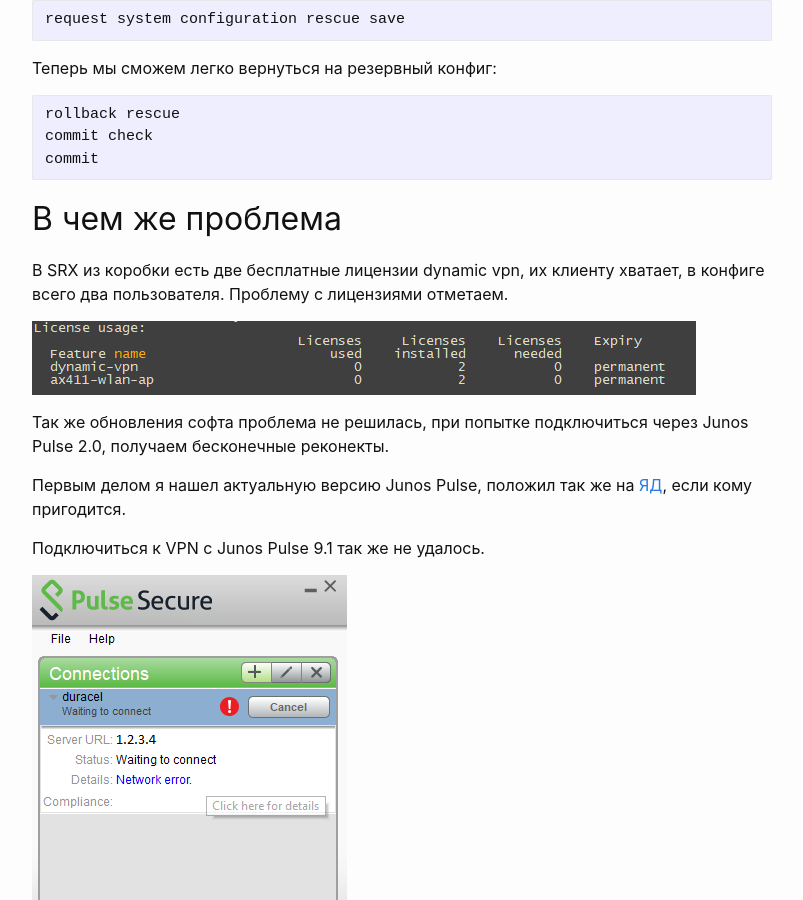
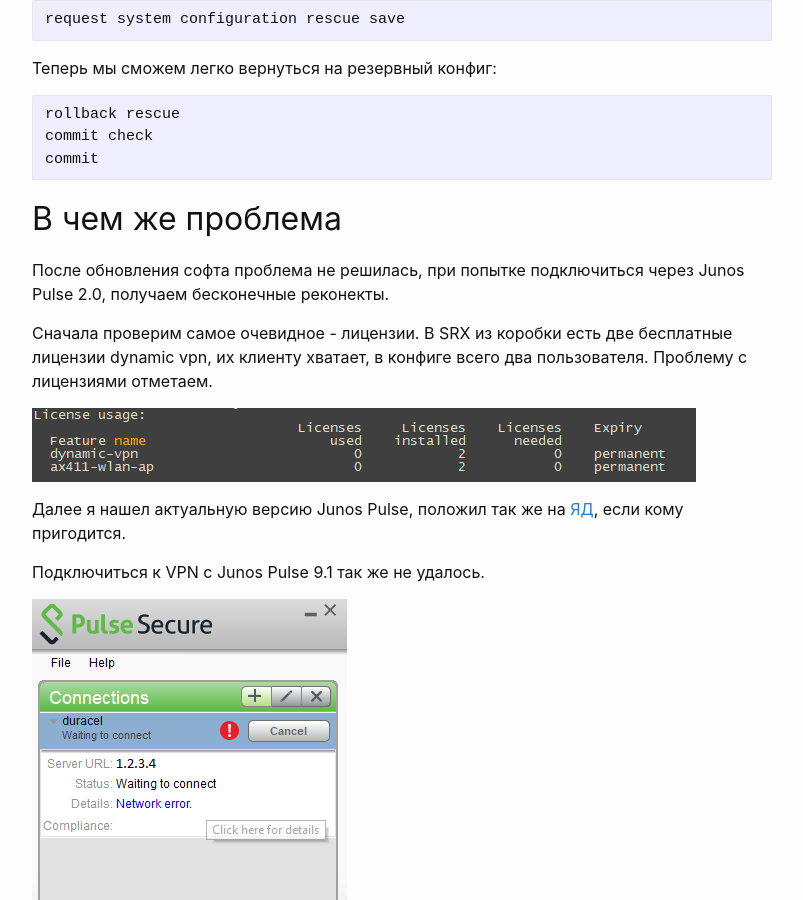
Before and after one commit to woohung/woohung.github.io, a Jekyll site: the page built from _posts/2023-02-09-Dynamic VPN на Juniper SRX100H2.md, in a window 1280 px wide and 900 px high, scrolled down 5676 px. Shown: the whole window, without its empty margins (238-1041 px from the left). Built offline with Jekyll 4.4.1, drawn with Linux system fonts in a browser that asks for light colours.

Commit message:
Update 2023-02-09-Dynamic VPN на Juniper SRX100H2.md

````diff
--- a/_posts/2023-02-09-Dynamic VPN на Juniper SRX100H2.md
+++ b/_posts/2023-02-09-Dynamic VPN на Juniper SRX100H2.md
@@ -187,13 +187,13 @@
 ```
 
 ## В чем же проблема
-В SRX из коробки есть две бесплатные лицензии dynamic vpn, их клиенту хватает, в конфиге всего два пользователя. Проблему с лицензиями отметаем.
+После обновления софта проблема не решилась, при попытке подключиться через Junos Pulse 2.0, получаем бесконечные реконекты.
+
+Сначала проверим самое очевидное - лицензии. В SRX из коробки есть две бесплатные лицензии dynamic vpn, их клиенту хватает, в конфиге всего два пользователя. Проблему с лицензиями отметаем.
 
 ![Check license](/assets/images/SRX100/lic.png)
 
-Так же обновления софта проблема не решилась, при попытке подключиться через Junos Pulse 2.0, получаем бесконечные реконекты.
-
-Первым делом я нашел актуальную версию Junos Pulse, положил так же на [ЯД](https://disk.yandex.ru/d/KonN78vE7DiEUw), если кому пригодится.
+Далее я нашел актуальную версию Junos Pulse, положил так же на [ЯД](https://disk.yandex.ru/d/KonN78vE7DiEUw), если кому пригодится.
 
 Подключиться к VPN с Junos Pulse 9.1 так же не удалось.
 
````
